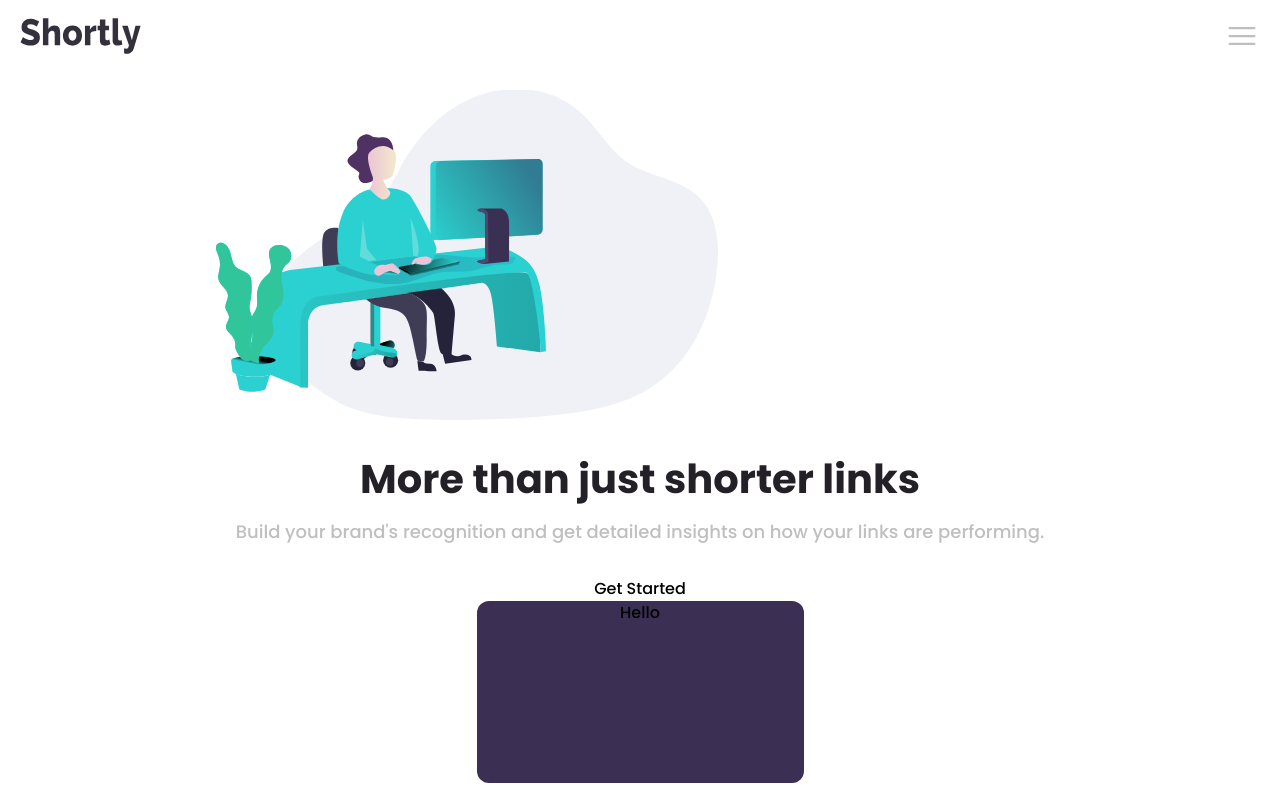
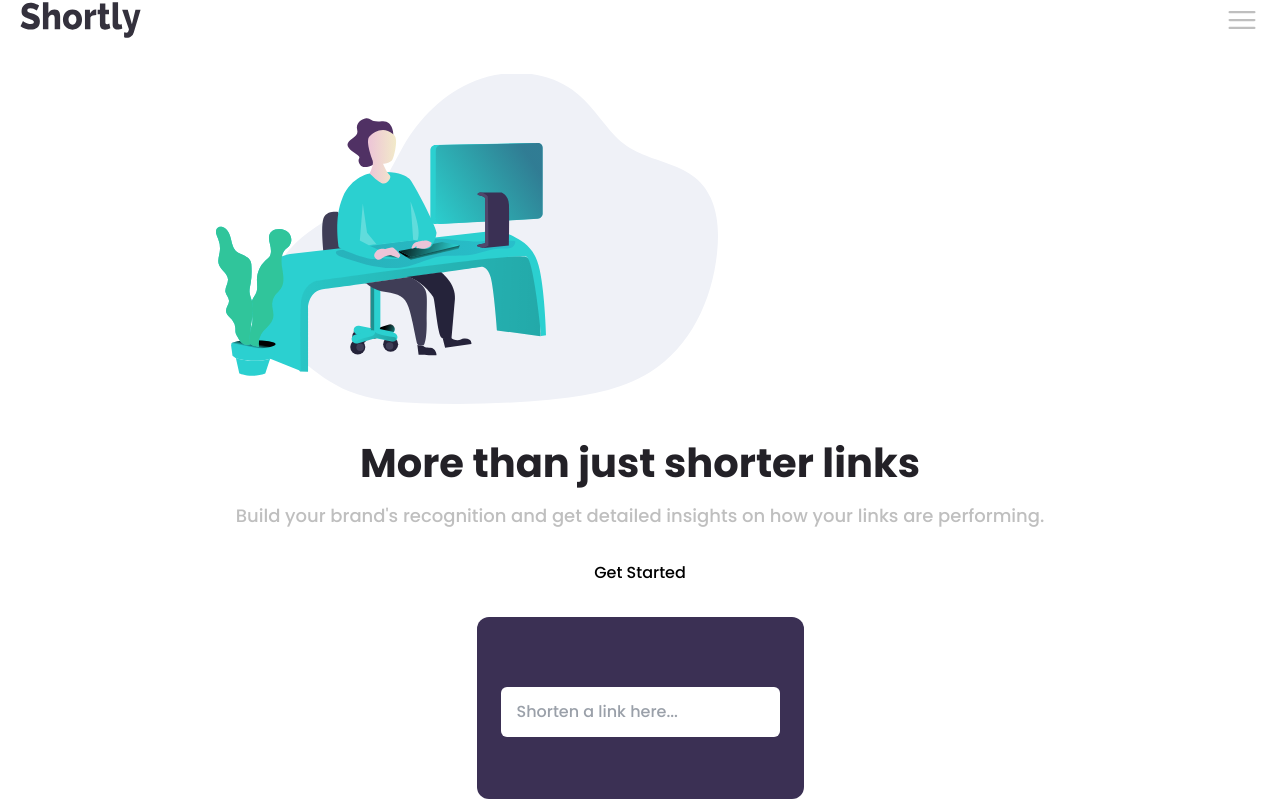
Before and after one commit to YokoMentor/url-shortening-api, a React (Vite) app: page / in a window 1280 px wide. Built offline with nearby package versions, Linux system fonts and the light colour scheme.

Commit message:
Created first input field

```diff
--- a/src/App.css
+++ b/src/App.css
@@ -9,5 +9,6 @@
   --color-gray-400: hsl(0, 0%, 75%);
   --color-gray-500: hsl(0, 0%, 75%);
   --color-gray-900: hsl(255, 11%, 22%);
-  --color-gray-950: hsl(260, 8%, 14%)
+  --color-gray-950: hsl(260, 8%, 14%);
+  --color-white: hsl(0, 100%, 100%)
 }
--- a/src/App.jsx
+++ b/src/App.jsx
@@ -19,9 +19,13 @@ function App() {
         <p className='text-[18px] text-gray-500 px-5 mb-8'>Build your brand's recognition and get detailed insights on how your links are performing.</p>
         <div>Get Started</div>
       </div>
-      <div className='flex flex-col w-[327px] h-[182px] bg-primary-purple rounded-xl'>
-        Hello
-      </div>
+      <form className='flex flex-col justify-center items-center w-[327px] h-[182px] bg-primary-purple rounded-xl mt-8'>
+        <div className='flex flex-col'>
+            <label htmlFor="name" className='mb-2'></label>
+              <input type="text" id="name" placeholder='Shorten a link here...'
+              className='text-[16px] text-gray-700 w-[279px] h-[50px] rounded-md bg-white cursor-pointer pl-4'/>
+        </div>
+      </form>
       </div>
     </div>
   )
```
